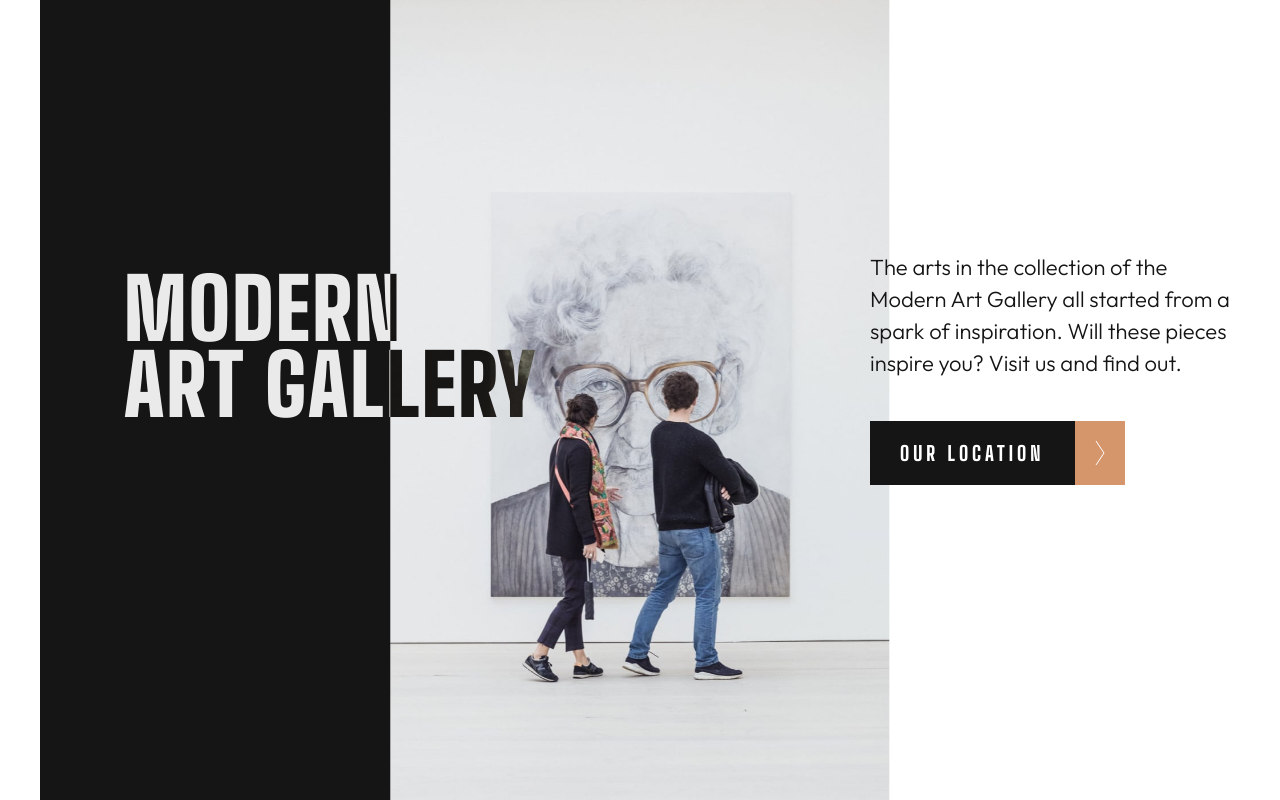
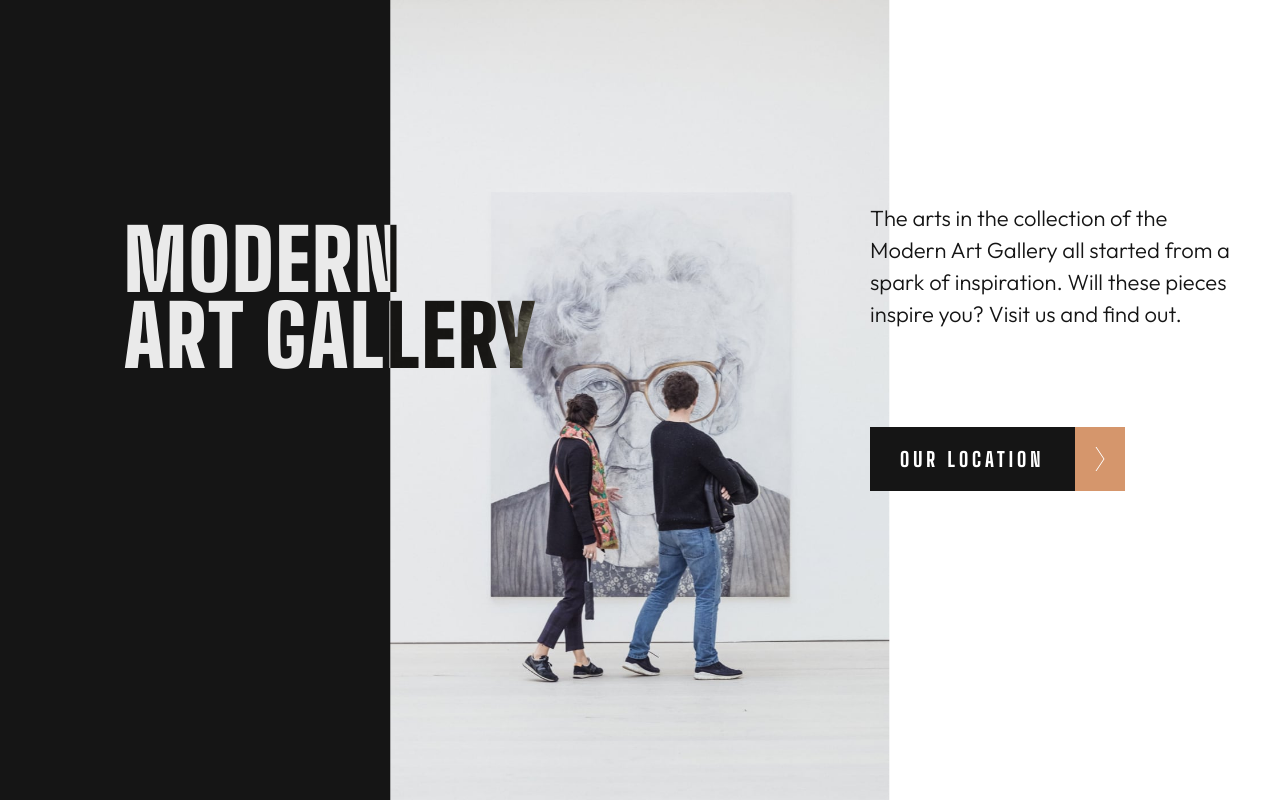
Before and after one commit to edvvarrd/fm-solution-4, a plain HTML site: page index.html in a window 1280 px wide. Drawn offline with Linux system fonts and the light colour scheme.

Commit message:
Little header tweaks

```diff
--- a/sass/_large.scss
+++ b/sass/_large.scss
@@ -6,6 +6,11 @@
 	h1 {
 		font-size: 7rem;
 		line-height: 7rem;
+	}
+	.top {
+		&__text {
+			max-width: 36rem;
+		}
 	}
 }
 @media (min-width: 1200px) {
@@ -30,18 +35,19 @@
 		}
 		&__text {
 			max-width: 37rem;
+			margin-bottom: 3.5em;
 		}
 		&__black {
 			width: 50%;
 			height: 100%;
 			position: absolute;
-			left: 0;
+			left: -5%;
 			top: 0;
 			background-color: $black;
 			z-index: -10;
 		}
 		.container {
-			margin-bottom: 3em;
+			margin-bottom: 5em;
 		}
 	}
 }
--- a/sass/main.scss
+++ b/sass/main.scss
@@ -19,7 +19,6 @@ body {
 	align-items: center;
 	&__hero {
 		width: 100%;
-		object-fit: contain;
 	}
 	&__title {
 		white-space: pre-line;
@@ -33,6 +32,8 @@ body {
 		margin: 1em 0;
 	}
 }
+// MAIN
+
 @import 'components';
 @import 'medium';
 @import 'large';
```
Also changed, not shown: index.html (+1 -0 lines), css/main.css, 1 other file.
